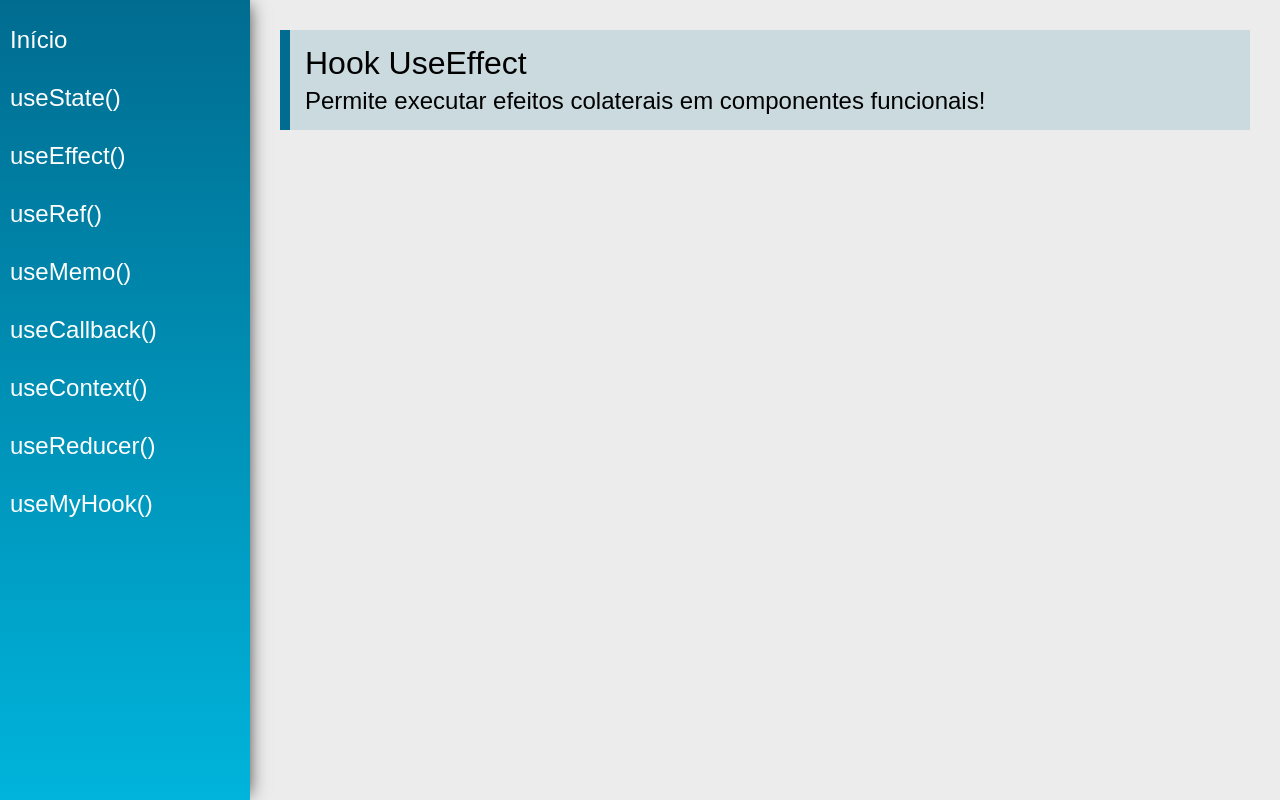
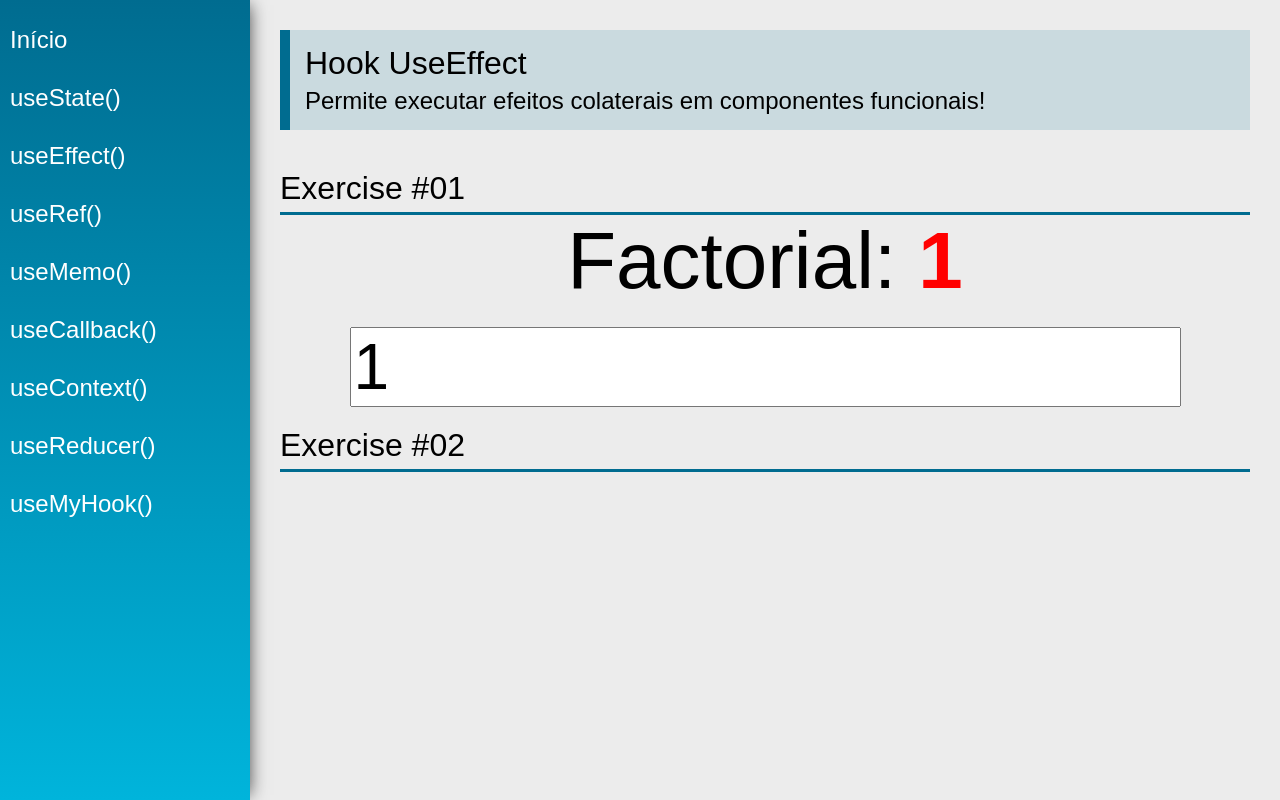
Before and after one commit to galenomoon/ReactHooks, a React (Create React App) app: page /useEffect in a window 1280 px wide. Built offline with nearby package versions, Linux system fonts and the light colour scheme.

Commit message:
Developing with useEffect()

```diff
--- a/src/views/examples/UseEffect.jsx
+++ b/src/views/examples/UseEffect.jsx
@@ -1,15 +1,95 @@
-import React from 'react'
-import PageTitle from '../../components/layout/PageTitle'
+// import React, {useEffect} from 'react'
+import React, { useEffect, useState } from "react";
+import PageTitle from "../../components/layout/PageTitle";
+import SectionTitle from "../../components/layout/SectionTitle";
+
+function calcFactorial(num) {
+  const n = parseInt(num);
+  if (n < 0) return -1;
+  if (n === 0) return 1;
+  return calcFactorial(n - 1) * n;
+}
 
 const UseEffect = (props) => {
+  const [number, setNumber] = useState(1);
+  const [factorial, setFactorial] = useState(1);
+
+  useEffect(
+    function () {
+      setFactorial(calcFactorial(number));
+    },
+    [number]
+  );
+
+  useEffect(
+    function () {
+      if (factorial > 1000) {
+        document.title = "Eita";
+      }
+    },
+    [factorial]
+  );
+
+//   useEffect(
+//     function () {
+//       if (number2 % 2 === 0) {
+//         setStatus("Par");
+//       } else {
+//         setStatus("Ímpar");
+//       }
+//     },
+//     [status]
+//   );
+
   return (
     <div className="UseEffect">
       <PageTitle
         title="Hook UseEffect"
         subtitle="Permite executar efeitos colaterais em componentes funcionais!"
       />
+      <SectionTitle title="Exercise #01" />
+      <div className="center">
+        <div>
+          <span className="text">Factorial:</span>
+          <span className="text red">
+            {" "}
+            {factorial === -1 ? "Not Exits" : factorial}
+          </span>
         </div>
-    )
-}
+        <input
+          type="number"
+          className="input"
+          value={number}
+          onChange={(e) => setNumber(e.target.value)}
+        />
+      </div>
+      <SectionTitle title="Exercise #02" />
+      <div className="center">
+        {/* <div>
+          <span className="text">Status:</span>
+          <span className="text red">{status}</span>
+        </div>
+        <input
+          type="number"
+          className="input"
+          value={number2}
+          onChange={(e) => setStatus(e.target.status)}
+        /> */}
+      </div>
+    </div>
+  );
+};
 
-export default UseEffect
+export default UseEffect;
+
+/*
+==================== HOW WORKS USE EFFECTS ====================
+
+STRUCTURE:
+
+  useEffect(function () {expression}},[conditionalElement]);
+
+
+  Basically it's like:
+{what do you want to happen} when [this] is modified
+ */
```
Lines whose indentation alone changed are shown as unchanged.
